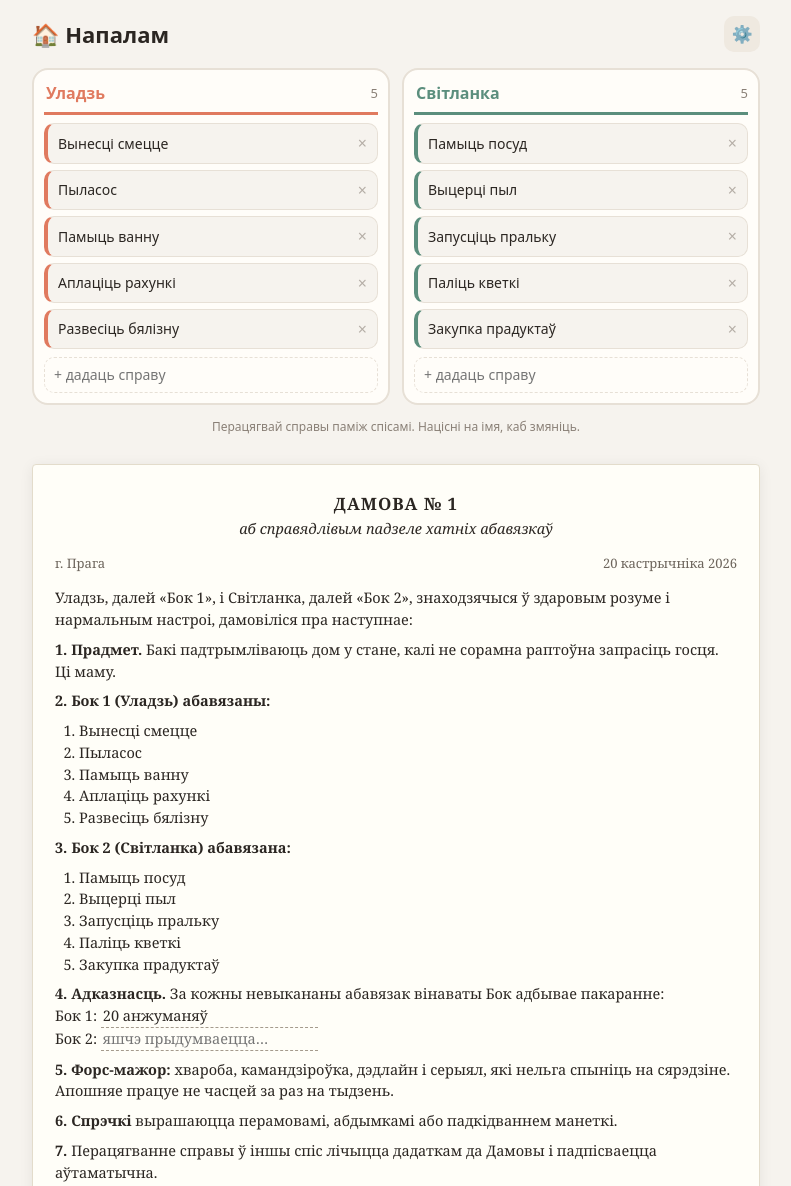
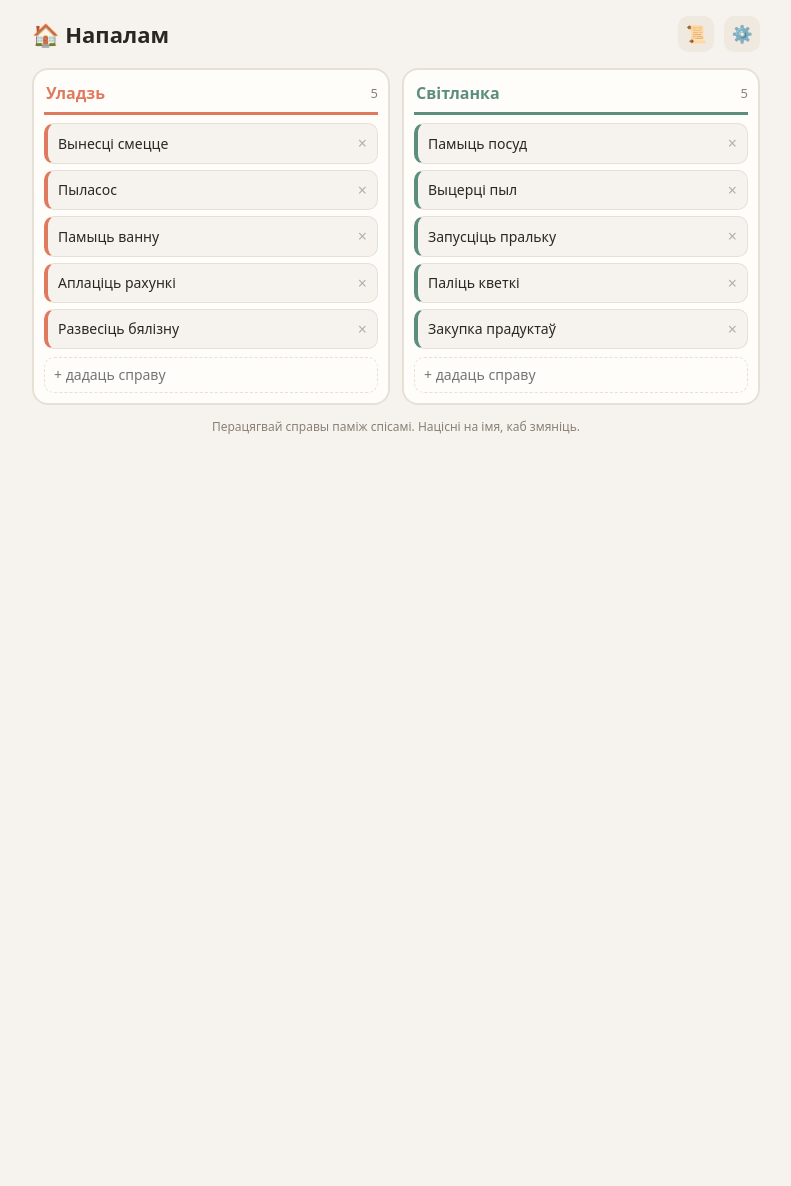
Before and after one commit to ultracheb/domovik, a plain HTML site: page index.html in a window 1280 px wide. Shown: the top 1186 px of the page, without its empty margins (244-1035 px from the left). After the commit the page ends 800 px from the top, so only its background shows below. Drawn offline with Linux system fonts and the light colour scheme.

Commit message:
Contract behind a small button

```diff
--- a/index.html
+++ b/index.html
@@ -15,6 +15,7 @@ button,input{font:inherit;color:inherit}
 header{display:flex;align-items:center;gap:10px;margin-bottom:16px}
 h1{font-size:22px;margin:0;flex:1}
 .sync{font-size:12px;color:var(--muted)}
+.icon.on{background:var(--ink)}
 .icon{border:0;background:var(--chip);border-radius:10px;width:36px;height:36px;font-size:17px;cursor:pointer}
 .cols{display:grid;grid-template-columns:minmax(0,1fr) minmax(0,1fr);gap:12px;align-items:start}
 .col{min-width:0;background:var(--card);border:2px solid var(--line);border-radius:16px;padding:10px;min-height:200px;transition:border-color .15s,background .15s}
@@ -45,7 +46,10 @@ dialog input{width:100%;padding:9px 11px;border:1px solid var(--line);border-rad
 .btn.on,.btn.pri{background:var(--ink);color:var(--bg);border-color:var(--ink)}
 .btns{display:flex;gap:8px;flex-wrap:wrap;margin-top:14px}
 .status{font-size:13px;margin-top:10px;min-height:1em}.status.ok{color:var(--b)}.status.bad{color:#d9534f}
-.paper{margin:28px 0 24px;background:#fffef8;color:#2b2622;border:1px solid #e3dccb;border-radius:4px;padding:26px 22px;box-shadow:0 2px 14px rgba(0,0,0,.07);font-family:Georgia,"Times New Roman",serif;font-size:14.5px;line-height:1.5}
+.tabs{display:flex;gap:4px;background:var(--chip);padding:4px;border-radius:12px;margin-bottom:14px}
+.tabs button{flex:1;border:0;background:none;padding:8px;border-radius:9px;color:var(--muted);cursor:pointer;font-size:14px}
+.tabs button.on{background:var(--card);color:var(--ink);font-weight:600;box-shadow:0 1px 3px rgba(0,0,0,.08)}
+.paper{margin:0 0 24px;background:#fffef8;color:#2b2622;border:1px solid #e3dccb;border-radius:4px;padding:26px 22px;box-shadow:0 2px 14px rgba(0,0,0,.07);font-family:Georgia,"Times New Roman",serif;font-size:14.5px;line-height:1.5}
 .paper h2{text-align:center;font-size:17px;letter-spacing:.06em;margin:0}
 .paper .sub{text-align:center;font-style:italic;margin:2px 0 14px}
 .paper .meta{display:flex;justify-content:space-between;font-size:13px;color:#6d655c;margin-bottom:14px}
@@ -70,18 +74,17 @@ dialog input{width:100%;padding:9px 11px;border:1px solid var(--line);border-rad
   <header>
     <h1>🏠 <span id="appName"></span></h1>
     <span class="sync" id="syncState"></span>
-    <button class="icon" id="cfgBtn">⚙️</button>
+    <button class="icon" id="docBtn"></button><button class="icon" id="cfgBtn">⚙️</button>
   </header>
-  <div class="cols" id="cols"></div>
-  <div class="hint" id="hint"></div>
-  <div class="paper" id="contract"></div>
+  <div id="pane-lists"><div class="cols" id="cols"></div><div class="hint" id="hint"></div></div>
+  <div class="paper" id="contract" hidden></div>
 </div>
 
 <dialog id="cfg"><form method="dialog" id="cfgForm"></form></dialog>
 
 <script>
 const I18N={
- be:{app:'Напалам',hint:'Перацягвай справы паміж спісамі. Націсні на імя, каб змяніць.',addPh:'+ дадаць справу',settings:'Налады',lang:'Мова',
+ be:{app:'Напалам',tabLists:'Спісы',tabContract:'Дамова',hint:'Перацягвай справы паміж спісамі. Націсні на імя, каб змяніць.',addPh:'+ дадаць справу',settings:'Налады',lang:'Мова',
    tokenLbl:'GitHub token (толькі права gist)',gistPh:'пуста = стварыць новы',save:'Захаваць у gist',create:'Стварыць gist',load:'Загрузіць з gist',close:'Закрыць',
    needToken:'Спачатку ўвядзі token',needGist:'Увядзі Gist ID або націсні «Стварыць gist»',busy:'Чакай…',created:'✓ Gist створаны',saved:'✓ Захавана',loaded:'✓ Загружана',err:'Памылка',badToken:'Токен не падышоў (401). Правер, што ў яго ёсць права gist',notFound:'Gist не знойдзены (404). Правер ID',offline:'Няма сувязі з GitHub',
    syncHint:'Каб бачыць адны і тыя ж спісы на двух тэлефонах, увядзіце той жа token і Gist ID.',synced:'✓',noSync:'⚠ няма сінхры',
@@ -96,7 +99,7 @@ const I18N={
     p6:'<b>6. Спрэчкі</b> вырашаюцца перамовамі, абдымкамі або падкідваннем манеткі.',
     p7:'<b>7.</b> Перацягванне справы ў іншы спіс лічыцца дадаткам да Дамовы і падпісваецца аўтаматычна.',
     sign:'Подпіс',clear:'сцерці',signHere:'распішыся тут пальцам ці мышкай',stamp:'⚖ ДАМОВА ПАДПІСАНА АБОДВУМА БАКАМІ ⚖'}},
- uk:{app:'Напалам',hint:'Перетягуй справи між списками. Натисни на ім\'я, щоб змінити.',addPh:'+ додати справу',settings:'Налаштування',lang:'Мова',
+ uk:{app:'Напалам',tabLists:'Списки',tabContract:'Договір',hint:'Перетягуй справи між списками. Натисни на ім\'я, щоб змінити.',addPh:'+ додати справу',settings:'Налаштування',lang:'Мова',
    tokenLbl:'GitHub token (лише право gist)',gistPh:'порожньо = створити новий',save:'Зберегти в gist',create:'Створити gist',load:'Завантажити з gist',close:'Закрити',
    needToken:'Спочатку введи token',needGist:'Введи Gist ID або натисни «Створити gist»',busy:'Зачекай…',created:'✓ Gist створено',saved:'✓ Збережено',loaded:'✓ Завантажено',err:'Помилка',badToken:'Токен не підійшов (401). Перевір, що в нього є право gist',notFound:'Gist не знайдено (404). Перевір ID',offline:'Немає звʼязку з GitHub',
    syncHint:'Щоб бачити ті самі списки на двох телефонах, введіть той самий token і Gist ID.',synced:'✓',noSync:'⚠ немає синхронізації',
@@ -144,8 +147,12 @@ function render(){
       <div class="list">${S[k].map(it=>`<div class="item" data-id="${it.id}"><span class="t">${esc(it.t)}</span><button class="x" data-del="${it.id}" aria-label="delete">×</button></div>`).join('')}</div>
       <form class="add" data-add="${k}"><input name="q" placeholder="${T('addPh')}" autocomplete="off"></form>
     </div>`).join('');
-  renderContract();
+  let tab=window.__tab;if(!tab){try{tab=sessionStorage.getItem('napalam-tab')}catch(e){}}tab=tab||'lists';
+  const db=$('#docBtn');db.textContent=tab==='contract'?'📋':'📜';db.title=T(tab==='contract'?'tabLists':'tabContract');db.classList.toggle('on',tab==='contract');
+  $('#pane-lists').hidden=tab!=='lists';$('#contract').hidden=tab!=='contract';
+  if(tab==='contract')renderContract();
 }
+$('#docBtn').onclick=()=>{const t=$('#contract').hidden?'contract':'lists';window.__tab=t;try{sessionStorage.setItem('napalam-tab',t)}catch(err){};render();scrollTo(0,0)};
 function renderContract(){
   const c=T('c'),A=esc(S.names.a),B=esc(S.names.b),fill=x=>x.replace(/\{A\}/g,A).replace(/\{B\}/g,B);
   const list=k=>S[k].length?`<ol>${S[k].map(i=>`<li>${esc(i.t)}</li>`).join('')}</ol>`:`<p class="none">${c.empty}</p>`;
```
